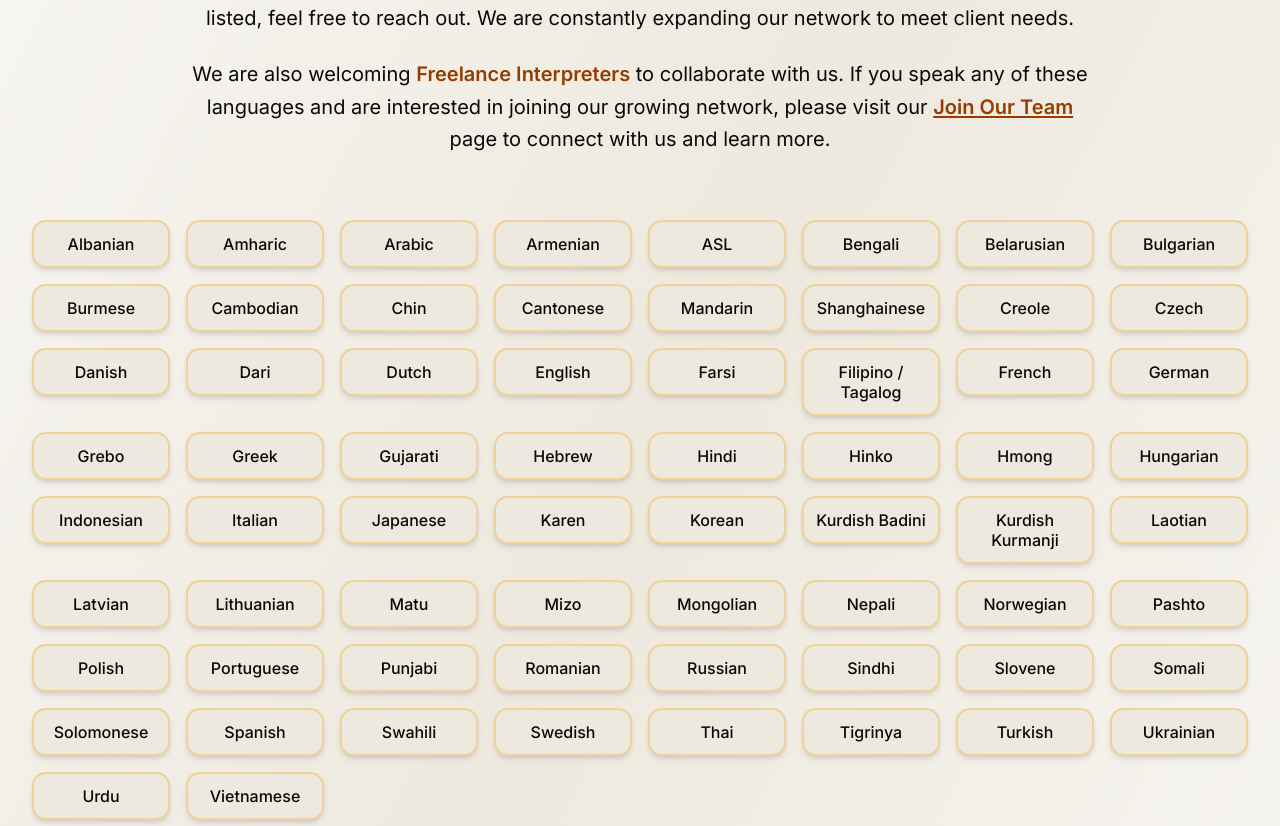
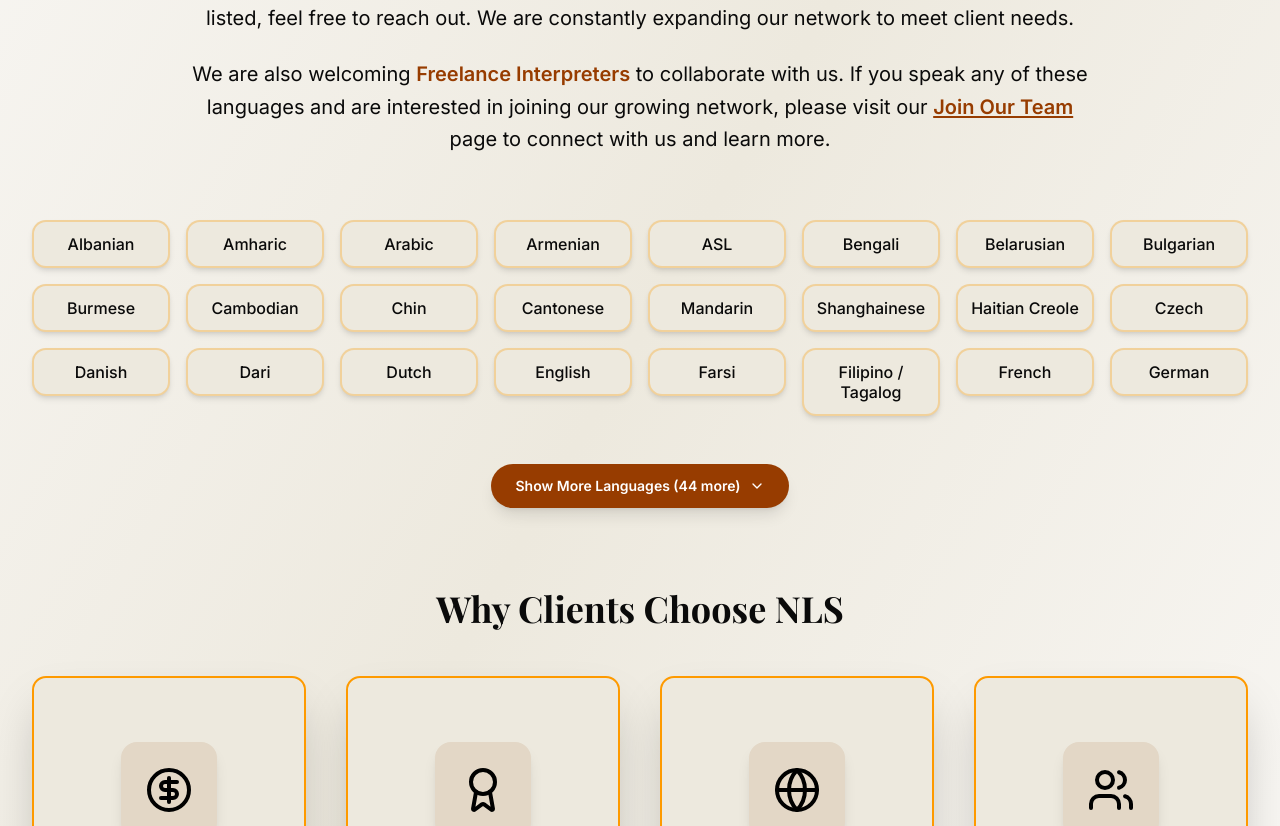
Before and after one commit to SherifAshraf2003/Nile-Language-Translation, a Next.js app: page /about in a window 1280 px wide. Shown: the part 876-1702 px from the top of the page. Built offline with nearby package versions, Linux system fonts and the light colour scheme; a web font is replaced by a local one.

Commit message:
feat: add show more languages button

```diff
--- a/src/components/AboutUsSection.tsx
+++ b/src/components/AboutUsSection.tsx
@@ -7,12 +7,22 @@ import {
   Globe,
   Award,
   CircleDollarSign,
+  ChevronDown,
+  ChevronUp,
 } from "lucide-react";
 import Link from "next/link";
-import { motion, easeOut, easeInOut } from "framer-motion";
+import { motion, easeOut, easeInOut, AnimatePresence } from "framer-motion";
 import { SUPPORTED_LANGUAGES } from "@/constants/languages";
+import { useState } from "react";
 
 const AboutUsSection = () => {
+  const [showAllLanguages, setShowAllLanguages] = useState(false);
+  const INITIAL_LANGUAGES_COUNT = 24; // Show 4 rows of 6 languages initially
+
+  const displayedLanguages = showAllLanguages
+    ? SUPPORTED_LANGUAGES
+    : SUPPORTED_LANGUAGES.slice(0, INITIAL_LANGUAGES_COUNT);
+
   const reasons = [
     {
       icon: CircleDollarSign,
@@ -297,22 +307,25 @@ const AboutUsSection = () => {
 
           {/* Languages Grid */}
           <motion.div
-            className="grid grid-cols-4 sm:grid-cols-5 md:grid-cols-6 lg:grid-cols-7 xl:grid-cols-8 gap-3 sm:gap-4 max-w-7xl mx-auto "
+            className="grid grid-cols-4 sm:grid-cols-5 md:grid-cols-6 lg:grid-cols-7 xl:grid-cols-8 gap-3 sm:gap-4 max-w-7xl mx-auto"
             initial={{ opacity: 0, y: 30 }}
             whileInView={{ opacity: 1, y: 0 }}
             viewport={{ once: true, margin: "-100px" }}
             transition={{ duration: 0.6, delay: 0.6 }}
           >
-            {SUPPORTED_LANGUAGES.map((language, index) => (
+            <AnimatePresence mode="sync">
+              {displayedLanguages.map((language, index) => (
                 <motion.div
                   key={language}
+                  layout
                   initial={{ opacity: 0, scale: 0.8 }}
-                whileInView={{ opacity: 1, scale: 1 }}
-                viewport={{ once: true }}
+                  animate={{ opacity: 1, scale: 1 }}
+                  exit={{ opacity: 0, scale: 0.8 }}
                   transition={{
-                  duration: 0.4,
-                  delay: 0.8,
+                    duration: 0.3,
+                    delay: showAllLanguages ? 0 : Math.min(index * 0.02, 0.5),
                     ease: "easeOut",
+                    layout: { duration: 0.3 },
                   }}
                   whileHover={{
                     y: -3,
@@ -333,7 +346,45 @@ const AboutUsSection = () => {
                   </div>
                 </motion.div>
               ))}
+            </AnimatePresence>
           </motion.div>
+
+          {/* Show More/Less Button */}
+          {SUPPORTED_LANGUAGES.length > INITIAL_LANGUAGES_COUNT && (
+            <motion.div
+              className="flex justify-center mt-8 sm:mt-12"
+              initial={{ opacity: 0, y: 20 }}
+              whileInView={{ opacity: 1, y: 0 }}
+              viewport={{ once: true }}
+              transition={{ duration: 0.5, delay: 1.0 }}
+            >
+              <motion.div
+                whileHover={{ scale: 1.05 }}
+                whileTap={{ scale: 0.95 }}
+                transition={{ duration: 0.2 }}
+              >
+                <Button
+                  onClick={() => setShowAllLanguages(!showAllLanguages)}
+                  className="bg-amber-800 hover:bg-amber-700 text-white font-semibold shadow-lg hover:shadow-xl transition-all duration-300 px-6 py-3 rounded-full flex items-center gap-2"
+                  size="lg"
+                >
+                  {showAllLanguages ? (
+                    <>
+                      Show Less Languages
+                      <ChevronUp className="h-4 w-4" />
+                    </>
+                  ) : (
+                    <>
+                      Show More Languages (
+                      {SUPPORTED_LANGUAGES.length - INITIAL_LANGUAGES_COUNT}{" "}
+                      more)
+                      <ChevronDown className="h-4 w-4" />
+                    </>
+                  )}
+                </Button>
+              </motion.div>
+            </motion.div>
+          )}
         </motion.div>
 
         {/* Why Choose NLS */}
--- a/src/constants/languages.ts
+++ b/src/constants/languages.ts
@@ -13,7 +13,7 @@ export const SUPPORTED_LANGUAGES = [
   "Cantonese",
   "Mandarin",
   "Shanghainese",
-  "Creole",
+  "Haitian Creole",
   "Czech",
   "Danish",
   "Dari",
@@ -65,4 +65,6 @@ export const SUPPORTED_LANGUAGES = [
   "Ukrainian",
   "Urdu",
   "Vietnamese",
+  "Bosnian",
+  "serbian",
 ] as const;
```
Lines whose indentation alone changed are shown as unchanged.
